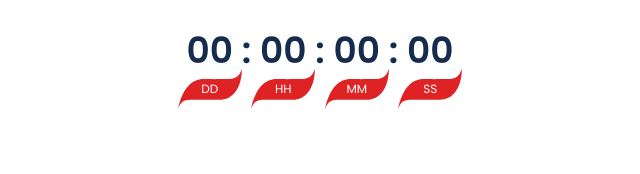
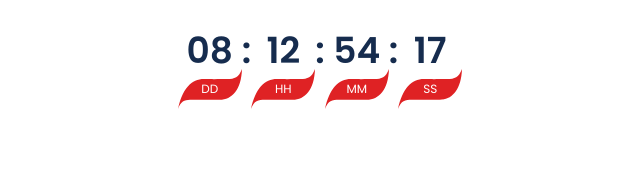
Before and after one commit to lerasmrnv/test-front, a plain HTML site: page index.html in a window 1280 px wide. Shown: the part 276-450 px from the top of the page, 320-960 px from the left. Drawn offline with Linux system fonts and the light colour scheme.

Commit message:
Turning on the timer

```diff
--- a/index.html
+++ b/index.html
@@ -80,7 +80,7 @@
     </footer>
 
 
-    <!-- <script src="./scrips/timer.js"></script> -->
+    <script src="./scrips/timer.js"></script>
     <script src="./scrips/index.js"></script>
 </body>
 
```
